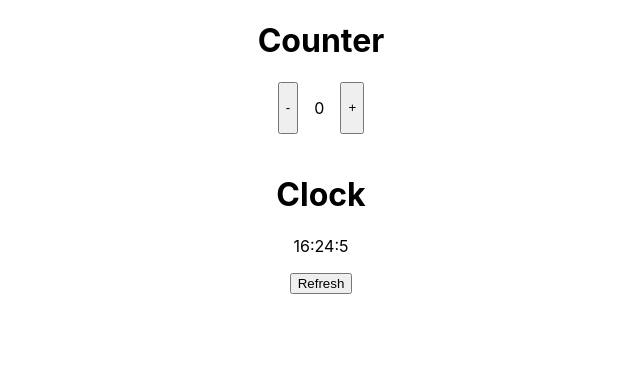
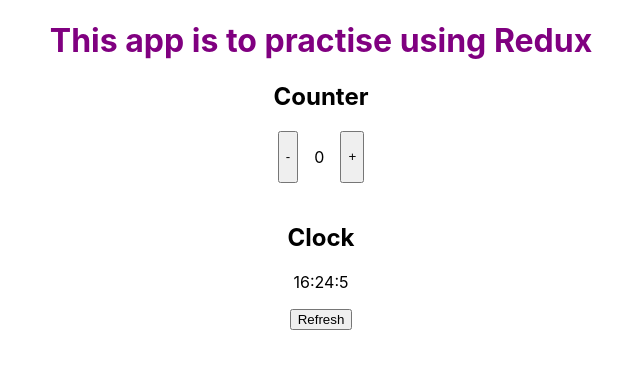
Before and after one commit to audefaucheux/counter-app, a React (Create React App) app: page / in a window 1280 px wide. Shown: the top 368 px of the page, without its empty margins (319-959 px from the left). Built offline with nearby package versions, Linux system fonts and the light colour scheme.

Commit message:
store actions in action.js file

```diff
--- a/src/App.css
+++ b/src/App.css
@@ -46,3 +46,7 @@
 .count {
   margin: 1rem;
 }
+
+h1 {
+  color:purple;
+}
--- a/src/App.js
+++ b/src/App.js
@@ -51,6 +51,7 @@
     return (
       <Provider store={store}>
         <div className="App">
+          <h1>This app is to practise using Redux</h1>
           <Counter />
           <br />
           <Clock />
--- a/src/Clock.js
+++ b/src/Clock.js
@@ -1,16 +1,20 @@
 import React, { Component } from "react";
 import { connect } from "react-redux";
+import {
+    REFRESH_TIME,
+  } from './actions'
+
 
 class Clock extends Component {
 
   updateTime = () => {
-    this.props.dispatch({type: "REFRESH_TIME"})
+    this.props.dispatch({type: REFRESH_TIME})
   };
 
   render() {
     return (
       <div>
-        <h1>Clock</h1>
+        <h2>Clock</h2>
         <p>{this.props.time}</p>
         <button onClick={this.updateTime}>Refresh</button>
       </div>
--- a/src/Counter.js
+++ b/src/Counter.js
@@ -1,25 +1,29 @@
 import React from "react";
 import { connect } from "react-redux";
+import {
+    INCREMENT,
+    DECREMENT,
+  } from './actions'
 
 class Counter extends React.Component {
   // using dispatch to trigger a change
   decrement = () => {
     this.props.dispatch({
-      type: "DECREMENT"
+      type: DECREMENT
     });
   };
 
   // using dispatch to trigger a change
   increment = () => {
     this.props.dispatch({
-      type: "INCREMENT"
+      type: INCREMENT
     });
   };
 
   render() {
     return (
       <>
-        <h1>Counter</h1>
+        <h2>Counter</h2>
         <div className="counter">
           <button onClick={this.decrement}>-</button>
           <div className="count">{this.props.count}</div>
--- /dev/null
+++ b/src/actions.js
@@ -0,0 +1,3 @@
+export const INCREMENT = "INCREMENT";
+export const DECREMENT = "DECREMENT";
+export const REFRESH_TIME = "REFRESH_TIME";
```
